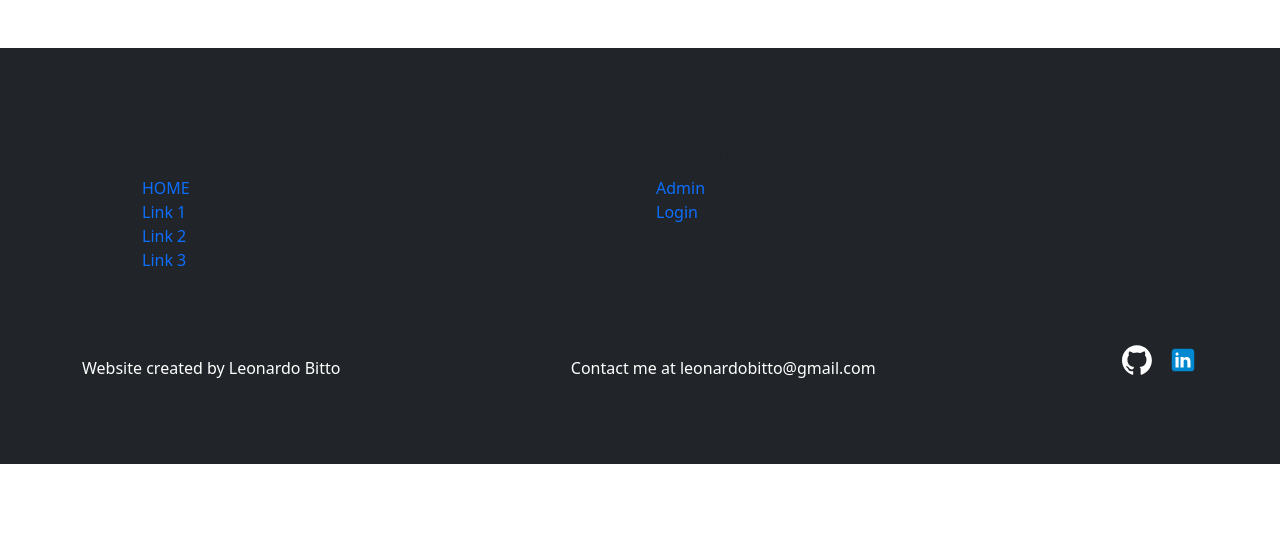
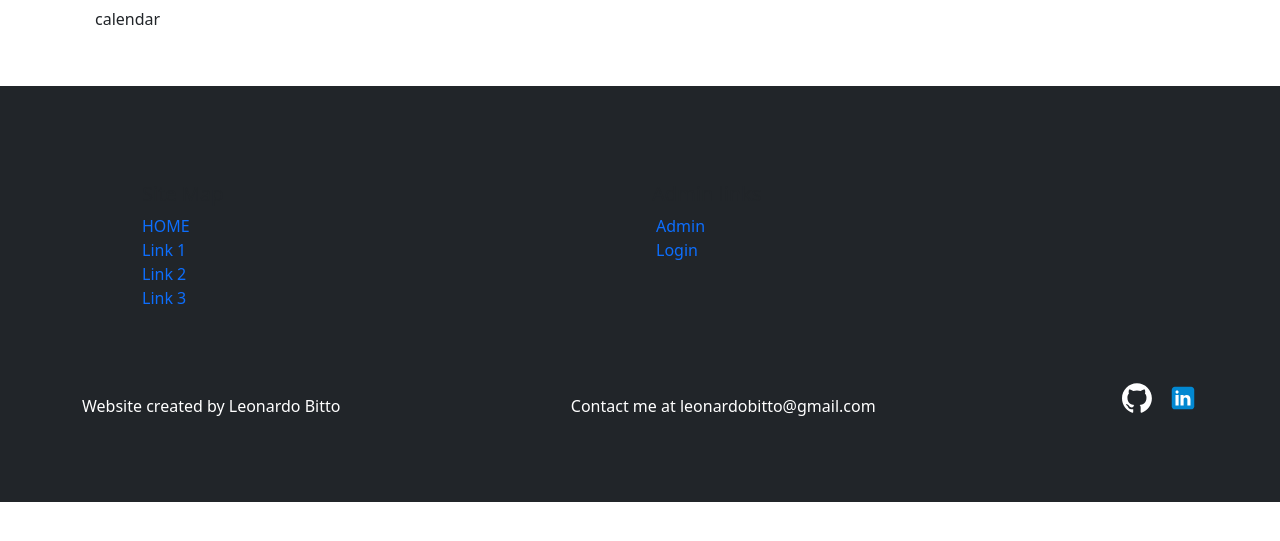
Before and after one commit to leoBitto/CDtest, a Django app: page / in a window 1280 px wide. Shown: the part 56-597 px from the top of the page. Run offline with Django 4.2, Linux system fonts and the light colour scheme; parts of the project's set-up code (start-up, migrations or seed data) failed here and were passed over; some libraries are stand-ins or nearby versions.

Commit message:
added calendar button to website

```diff
--- a/src/base/urls.py
+++ b/src/base/urls.py
@@ -22,6 +22,7 @@ urlpatterns = [
     path('admin/', admin.site.urls),
     path('accounts/', include('django.contrib.auth.urls')),
     path('', include('website.urls', namespace='website')),
+    path('calendar/', include('calendar.urls', namespace='calendar')),
 ]
 if settings.DEBUG:
     urlpatterns += static(settings.MEDIA_URL, document_root=settings.MEDIA_ROOT)
--- a/src/website/templates/website/landing.html
+++ b/src/website/templates/website/landing.html
@@ -2,7 +2,10 @@
 {% load static %}
 {% block content %}
 
+<div class="container">
 
+    <a href="{% url 'calendar:monthly_calendar' %}" class="btn"> calendar </a>
+</div>
 
 
 {% endblock %}
```
